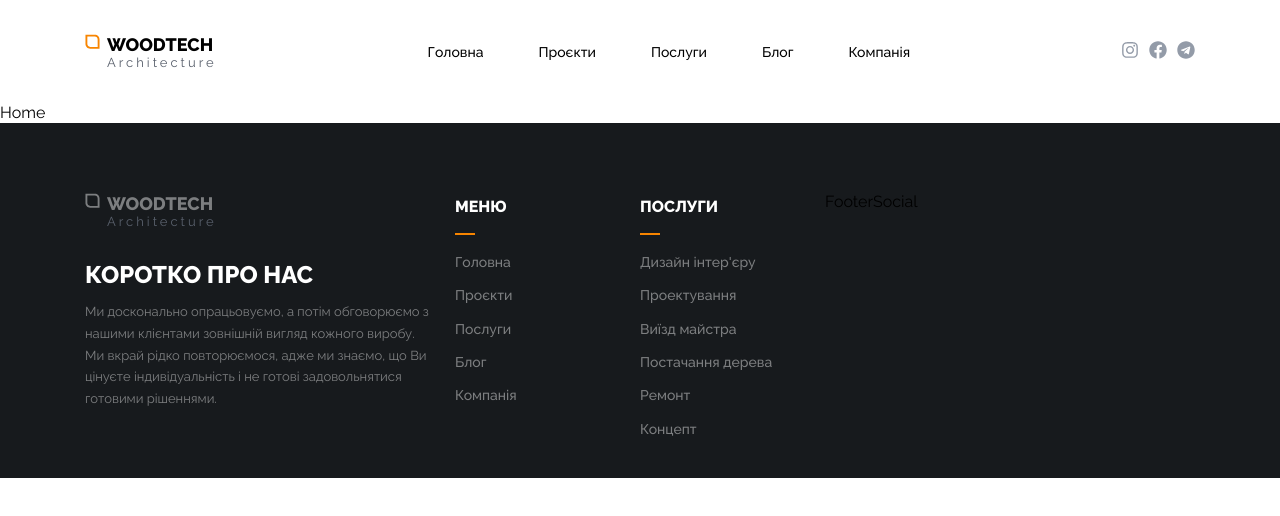
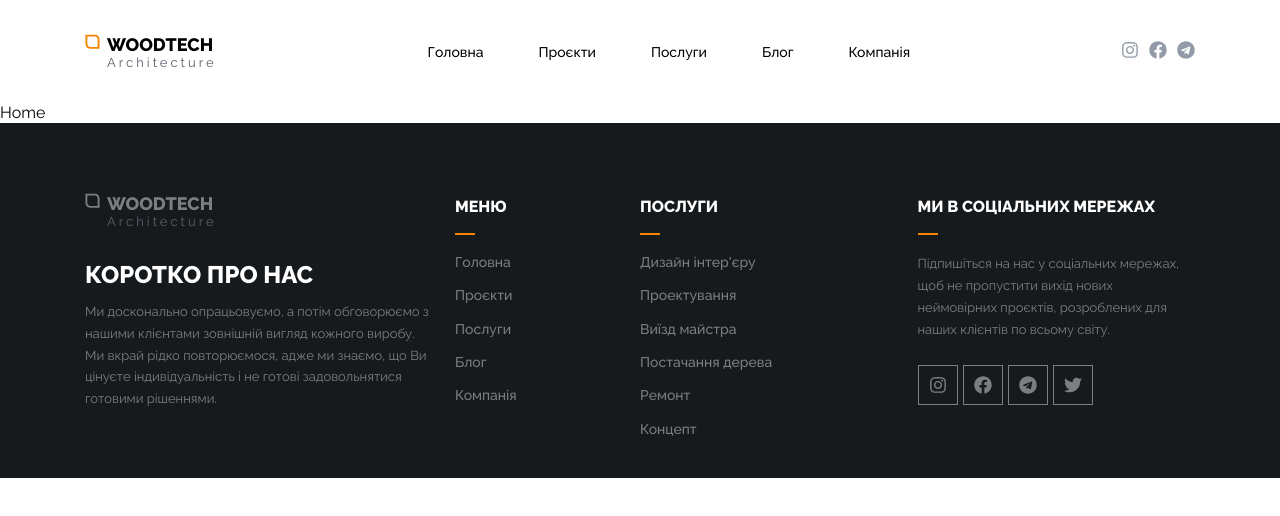
Before and after one commit to DenisTolmachev/woodtech, a React (Create React App) app: page / in a window 1280 px wide. Shown: the top 516 px of the page. Built offline with nearby package versions, Linux system fonts and the light colour scheme.

Commit message:
footer social completed and rewrite header social

```diff
--- a/src/components/Footer/Footer.style.js
+++ b/src/components/Footer/Footer.style.js
@@ -2,7 +2,7 @@ import styled from 'styled-components';
 
 export const Container = styled.div`
   display: grid;
-  grid-template-columns: 4fr 2fr 2fr 4fr;
+  grid-template-columns: 4fr 2fr 3fr 3fr;
   background-color: ${({ theme }) => theme.colors.secondary};
   padding: 70px 85px 40px;
 `;
--- a/src/components/FooterSocial/FooterSocial.jsx
+++ b/src/components/FooterSocial/FooterSocial.jsx
@@ -1,3 +1,19 @@
+import {
+  FooterSocialContainer,
+  FooterSocialText,
+  FooterSocialTitle,
+} from './FooterSocial.style';
+import { FooterSocialList } from '../SocialLists/FooterSocialList/FooterSocialList';
+
 export const FooterSocial = () => {
-  return <div>FooterSocial</div>;
+  return (
+    <FooterSocialContainer>
+      <FooterSocialTitle>ми в соціальних мережах</FooterSocialTitle>
+      <FooterSocialText>
+        Підпишіться на нас у соціальних мережах, щоб не пропустити вихід нових
+        неймовірних проєктів, розроблених для наших клієнтів по всьому світу.
+      </FooterSocialText>
+      <FooterSocialList />
+    </FooterSocialContainer>
+  );
 };
--- a/src/components/FooterSocial/FooterSocial.style.js
+++ b/src/components/FooterSocial/FooterSocial.style.js
@@ -0,0 +1,31 @@
+import styled from 'styled-components';
+
+export const FooterSocialContainer = styled.div``;
+
+export const FooterSocialTitle = styled.h2`
+  font-size: ${({ theme }) => theme.fontSizes.l};
+  font-weight: ${({ theme }) => theme.fontWeights.extraBold};
+  line-height: ${({ theme }) => theme.lineHeights.nav};
+  color: ${({ theme }) => theme.colors.white};
+  text-transform: uppercase;
+  position: relative;
+  margin-bottom: 33px;
+
+  &:after {
+    content: '';
+    position: absolute;
+    height: 2px;
+    width: 20px;
+    bottom: -15px;
+    left: 0;
+    background-color: ${({ theme }) => theme.colors.accent};
+  }
+`;
+
+export const FooterSocialText = styled.p`
+  color: ${({ theme }) => theme.colors.primaryText};
+  font-size: ${({ theme }) => theme.fontSizes.xs};
+  font-weight: ${({ theme }) => theme.fontWeights.regular};
+  line-height: ${({ theme }) => theme.lineHeights.nav};
+  margin-top: 12px;
+`;
--- a/src/components/Header/Header.jsx
+++ b/src/components/Header/Header.jsx
@@ -1,14 +1,14 @@
 import { Container } from './Header.style';
 import { Logo } from '../Logo/Logo';
 import { Navigation } from '../Navigation/Navigation';
-import { HeaderSocial } from '../HeaderSocial/HeaderSocial';
+import { HeaderSocialList } from '../SocialLists/HeaderSocialList/HeaderSocialList';
 
 export const Header = () => {
   return (
     <Container>
       <Logo headerStyle={true} />
       <Navigation headerStyle={true} />
-      <HeaderSocial />
+      <HeaderSocialList />
     </Container>
   );
 };
--- a/src/components/HeaderSocial/HeaderSocial.style.js
+++ /dev/null
@@ -1,10 +0,0 @@
-import styled from 'styled-components';
-
-export const SocialList = styled.ul`
-  display: flex;
-  gap: 10px;
-`;
-
-export const SocialItem = styled.li``;
-
-export const SocialLink = styled.a``;
--- /dev/null
+++ b/src/components/SocialLists/FooterSocialList/FooterSocialList.jsx
@@ -0,0 +1,29 @@
+import { SocialItem, SocialLink, SocialList } from './FooterSocialList.style';
+import { FaFacebook, FaInstagram, FaTelegram, FaTwitter } from 'react-icons/fa';
+
+export const FooterSocialList = () => {
+  return (
+    <SocialList>
+      <SocialItem>
+        <SocialLink href={'https://www.instagram.com/'} target={'_blank'}>
+          <FaInstagram size={18} />
+        </SocialLink>
+      </SocialItem>
+      <SocialItem>
+        <SocialLink href={'https://www.facebook.com'} target={'_blank'}>
+          <FaFacebook size={18} />
+        </SocialLink>
+      </SocialItem>
+      <SocialItem>
+        <SocialLink href={'https://web.telegram.org'} target={'_blank'}>
+          <FaTelegram size={18} />
+        </SocialLink>
+      </SocialItem>
+      <SocialItem>
+        <SocialLink href={'https://twitter.com/'} target={'_blank'}>
+          <FaTwitter size={18} />
+        </SocialLink>
+      </SocialItem>
+    </SocialList>
+  );
+};
--- /dev/null
+++ b/src/components/SocialLists/FooterSocialList/FooterSocialList.style.js
@@ -0,0 +1,29 @@
+import styled from 'styled-components';
+
+export const SocialList = styled.ul`
+  display: flex;
+  gap: 5px;
+  margin-top: 25px;
+`;
+
+export const SocialItem = styled.li`
+  &:hover {
+    background-color: ${({ theme }) => theme.colors.accent};
+  }
+`;
+
+export const SocialLink = styled.a`
+  width: 40px;
+  height: 40px;
+  color: ${({ theme }) => theme.colors.primaryText};
+  display: flex;
+  align-items: center;
+  justify-content: center;
+  border: 1px solid ${({ theme }) => theme.colors.primaryText};
+
+  &:hover {
+    background-color: ${({ theme }) => theme.colors.accent};
+    color: ${({ theme }) => theme.colors.white};
+    border: 1px solid ${({ theme }) => theme.colors.accent};
+  }
+`;
--- a/src/components/HeaderSocial/HeaderSocial.jsx
+++ b/src/components/SocialLists/HeaderSocialList/HeaderSocialList.jsx
@@ -1,34 +1,22 @@
 import { FaFacebook, FaInstagram, FaTelegram } from 'react-icons/fa';
-import { SocialItem, SocialLink, SocialList } from './HeaderSocial.style';
+import { SocialItem, SocialLink, SocialList } from './HeaderSocialList.style';
 
-export const HeaderSocial = () => {
+export const HeaderSocialList = () => {
   return (
     <SocialList>
       <SocialItem>
         <SocialLink href={'https://www.instagram.com/'} target={'_blank'}>
-          <FaInstagram
-            size={18}
-            color={'rgba(111, 122, 139, 0.75)'}
-            cursor={'pointer'}
-          />
+          <FaInstagram size={18} />
         </SocialLink>
       </SocialItem>
       <SocialItem>
         <SocialLink href={'https://www.facebook.com'} target={'_blank'}>
-          <FaFacebook
-            size={18}
-            color={'rgba(111, 122, 139, 0.75)'}
-            cursor={'pointer'}
-          />
+          <FaFacebook size={18} />
         </SocialLink>
       </SocialItem>
       <SocialItem>
         <SocialLink href={'https://web.telegram.org'} target={'_blank'}>
-          <FaTelegram
-            size={18}
-            color={'rgba(111, 122, 139, 0.75)'}
-            cursor={'pointer'}
-          />
+          <FaTelegram size={18} />
         </SocialLink>
       </SocialItem>
     </SocialList>
--- /dev/null
+++ b/src/components/SocialLists/HeaderSocialList/HeaderSocialList.style.js
@@ -0,0 +1,16 @@
+import styled from 'styled-components';
+
+export const SocialList = styled.ul`
+  display: flex;
+  gap: 10px;
+`;
+
+export const SocialItem = styled.li``;
+
+export const SocialLink = styled.a`
+  color: ${({ theme }) => theme.colors.socialIcons};
+
+  &:hover {
+    color: ${({ theme }) => theme.colors.accent};
+  }
+`;
--- a/src/styleConfig/theme.js
+++ b/src/styleConfig/theme.js
@@ -7,6 +7,7 @@ export const theme = {
     accent: '#F88500',
     logoText: '#59606C',
     primaryText: '#ffffff70',
+    socialIcons: 'rgba(111, 122, 139, 0.75)',
   },
   fonts: {
     primary: 'Raleway, sans serif',
```
